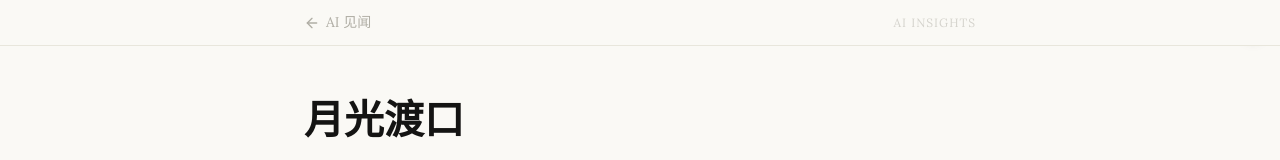
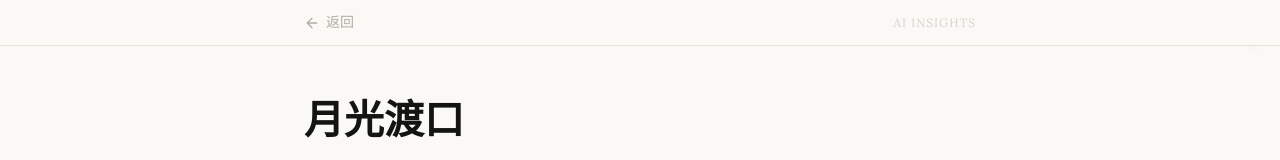
Before and after one commit to yinpengtao2002-ai/yinpengtao2002-ai.github.io, a Next.js app: page /article/ai/notion-355e349d753a in a window 1280 px wide. Shown: the top 160 px of the page. Built offline with nearby package versions, Linux system fonts and the light colour scheme.

Commit message:
fix: rename back buttons to generic "返回"
https://claude.ai/code/session_018SuUCHNKuQACREyvQ6WBRD

```diff
--- a/src/app/article/[category]/[slug]/article-client.tsx
+++ b/src/app/article/[category]/[slug]/article-client.tsx
@@ -112,7 +112,7 @@ export default function ArticleClient({ article, category }: ArticleClientProps)
                         }}
                     >
                         <ArrowLeft style={{ width: 16, height: 16 }} />
-                        <span>{category === "ai" ? "AI 见闻" : "财务建模"}</span>
+                        <span>返回</span>
                     </button>
                     <span
                         style={{
@@ -299,7 +299,7 @@ export default function ArticleClient({ article, category }: ArticleClientProps)
                             padding: 0,
                         }}
                     >
-                        ← 返回{category === "ai" ? " AI 见闻" : "财务建模"}列表
+                        ← 返回
                     </button>
                 </div>
             </motion.main>
```
